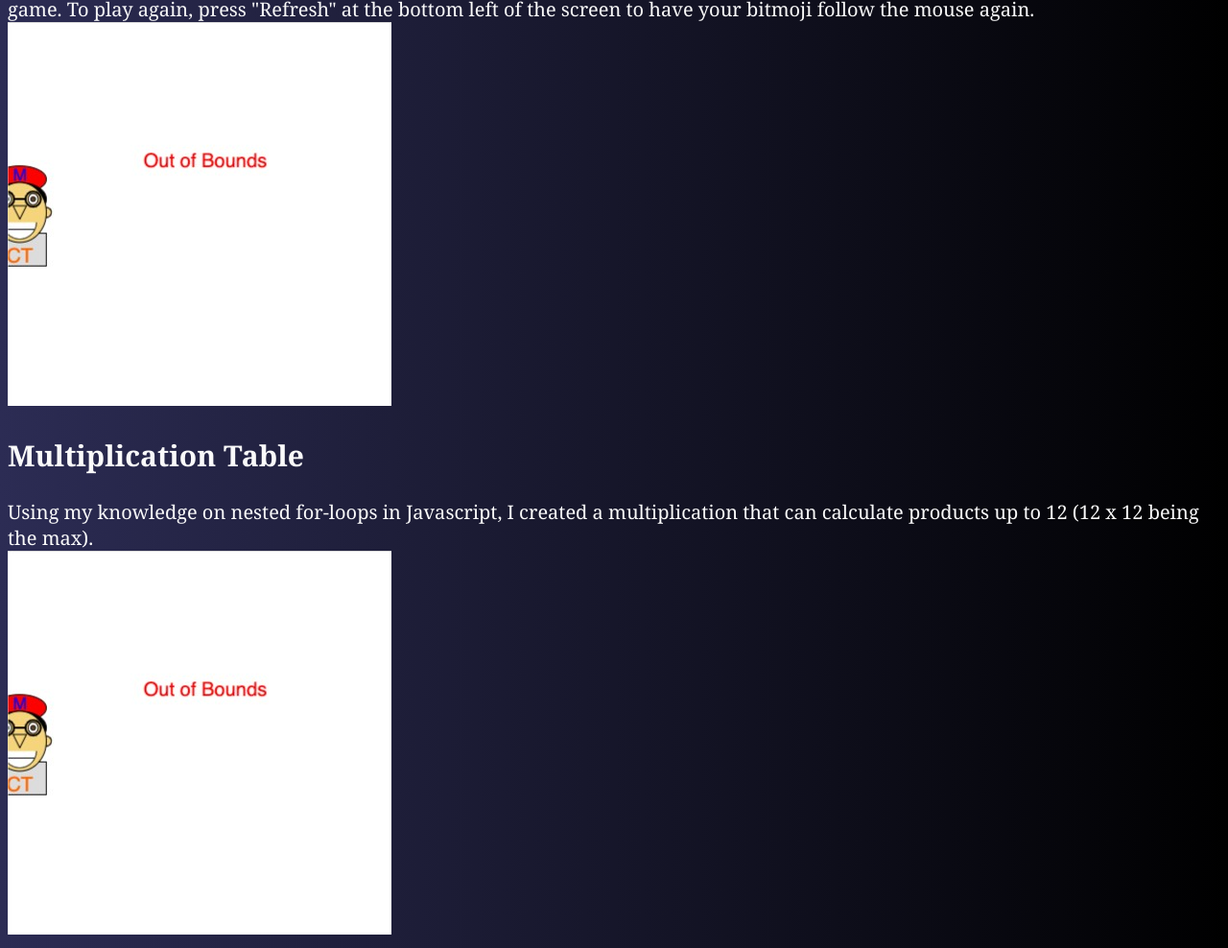
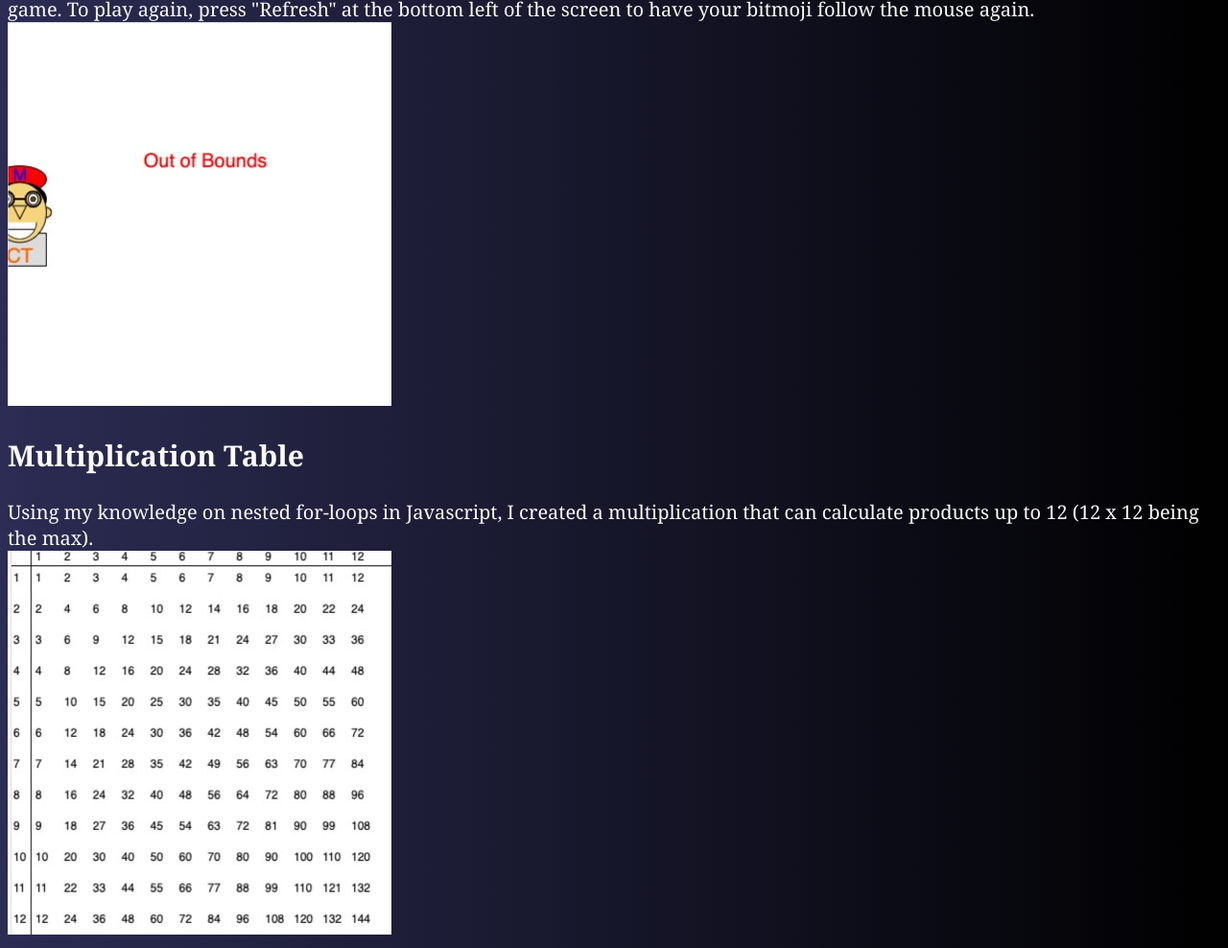
Before and after one commit to christian7974/christian7974.github.io, a plain HTML site: page javascripts.html in a window 1280 px wide. Shown: the part 4377-5365 px from the top of the page at 96% size. Drawn offline with Linux system fonts and the light colour scheme.

Commit message:
Update javascripts.html

```diff
--- a/javascripts.html
+++ b/javascripts.html
@@ -82,7 +82,7 @@
             <h2>Multiplication Table</h2>
             Using my knowledge on nested for-loops in Javascript, I created a multiplication that can calculate products up to 12 (12 x 12 being the max).
             <br>
-            <a href="https://www.khanacademy.org/computer-programming/tropeano_multiplication/6182330141196288"><img src="tropeano_follow_400x400.jpg"></a>
+            <a href="https://www.khanacademy.org/computer-programming/tropeano_multiplication/6182330141196288"><img src="multiplication_table.jpg"></a>
 
         </div>
     </body>
```
